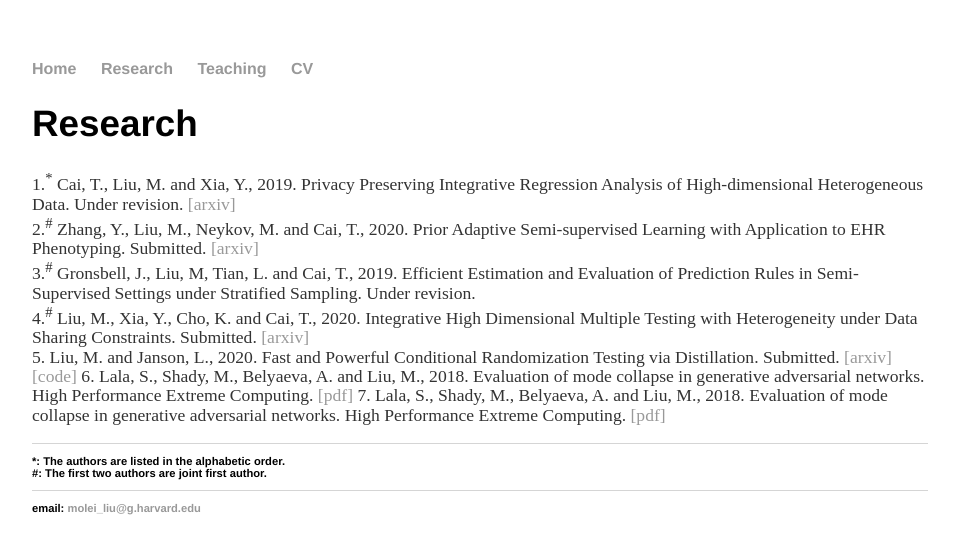
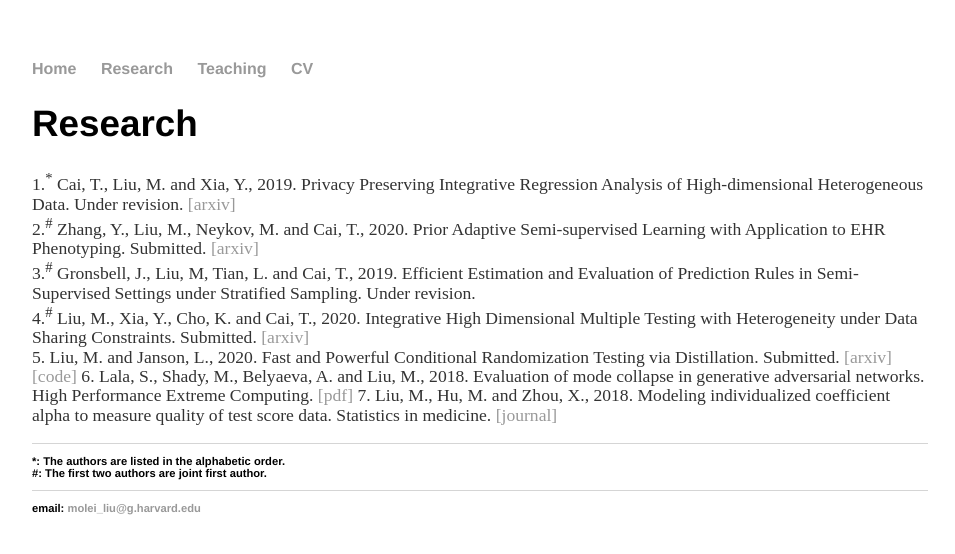
Before and after one commit to moleibobliu/moleibobliu.github.io, a Jekyll site: the page built from pub/index.html, in a window 1280 px wide. Shown: the top 554 px of the page, without its empty margins (160-1115 px from the left). Built offline with Jekyll 4.4.1, drawn with Linux system fonts in a browser that asks for light colours.

Commit message:
Update index.html

```diff
--- a/pub/index.html
+++ b/pub/index.html
@@ -28,10 +28,10 @@ title: Molei Liu
 	</h1> 6. Lala, S., Shady, M., Belyaeva, A. and Liu, M., 2018.
                  Evaluation of mode collapse in generative adversarial networks.
                  High Performance Extreme Computing. <a href="http://www.ieee-hpec.org/2018/2018program/index_htm_files/124.pdf"> [pdf] </a>
-         </h1> 7. Lala, S., Shady, M., Belyaeva, A. and Liu, M., 2018.
-                 Evaluation of mode collapse in generative adversarial networks.
-                 High Performance Extreme Computing. <a href="http://www.ieee-hpec.org/2018/2018program/index_htm_files/124.pdf"> [pdf] </a>
 
+        </h1> 7. Liu, M., Hu, M. and Zhou, X., 2018.
+                 Modeling individualized coefficient alpha to measure quality of test score data.
+                 Statistics in medicine. <a href="https://onlinelibrary.wiley.com/doi/abs/10.1002/sim.7812"> [journal] </a>
 	<footer>
 	    <ul>
 	           <li> *: The authors are listed in the alphabetic order. </a></li>
```
